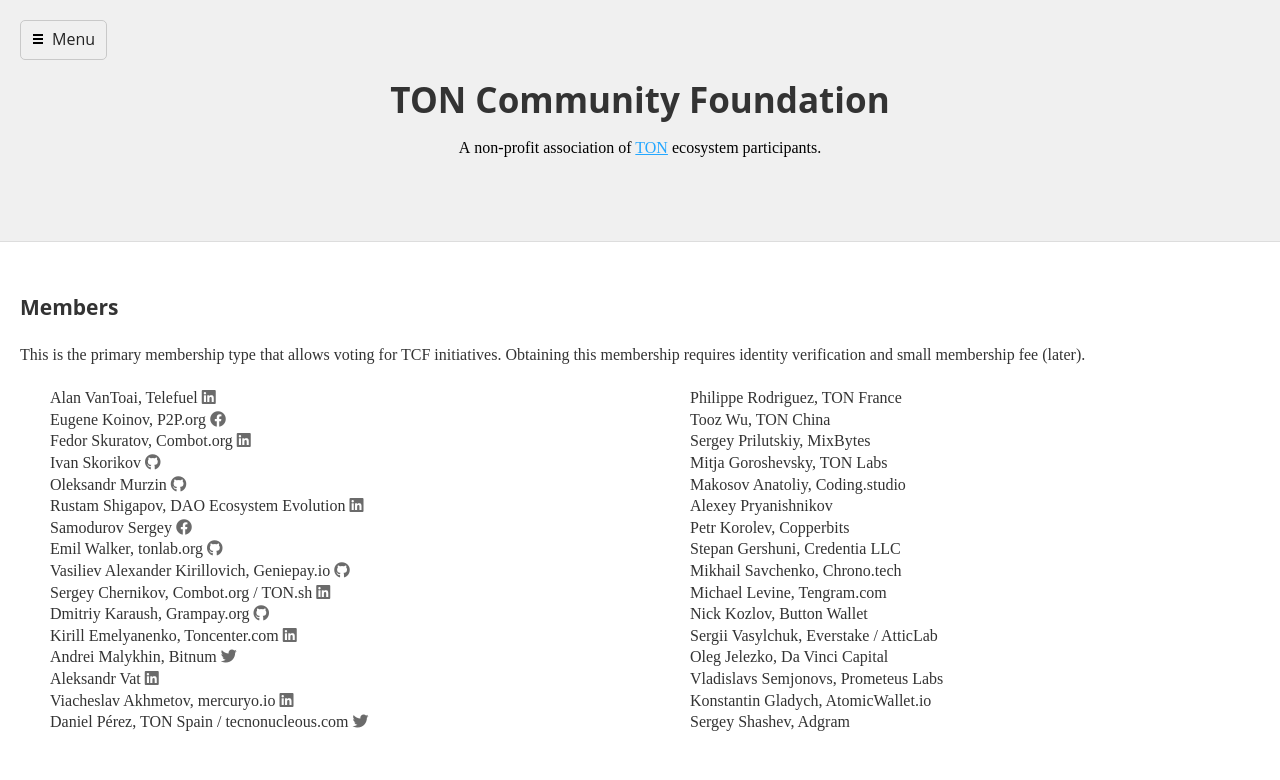
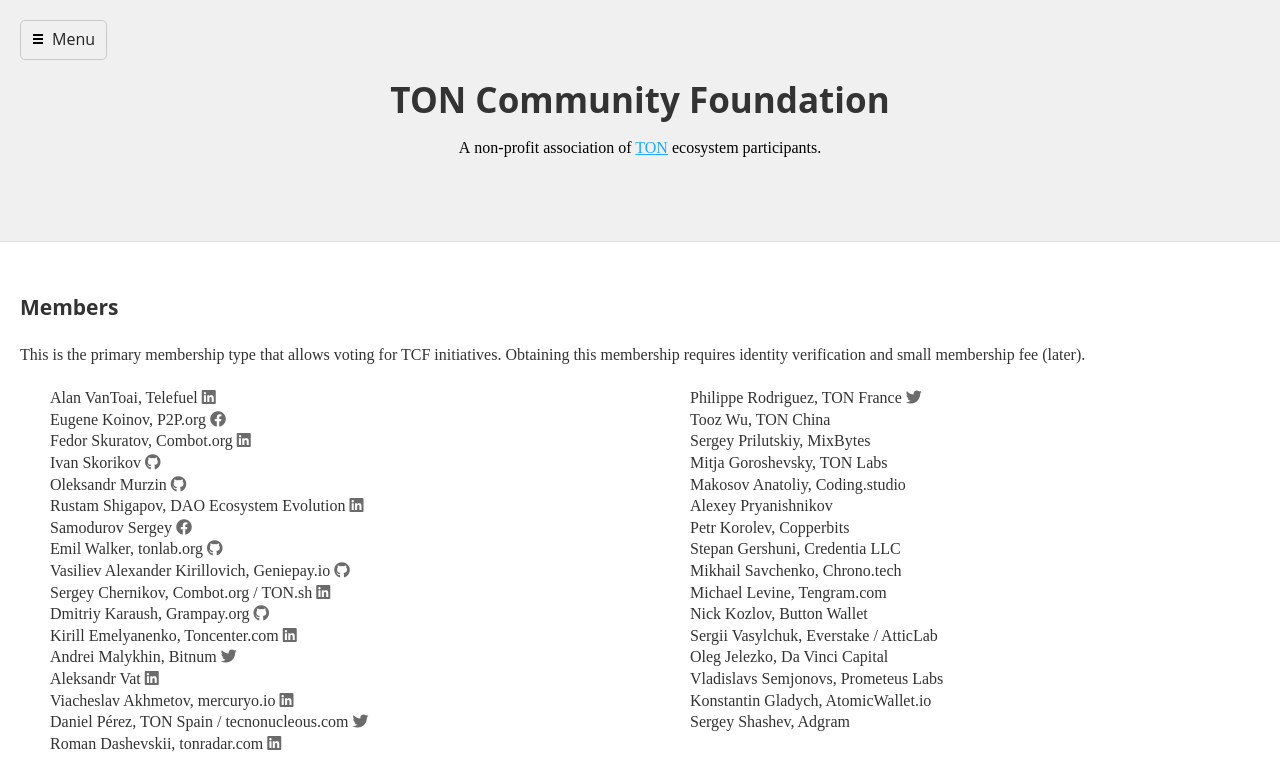
Before and after one commit to akme/site, a plain HTML site: page members.html in a window 1280 px wide. Shown: the top 780 px of the page. Drawn offline with nearby package versions, Linux system fonts and the light colour scheme; a script that the page names is missing.

Commit message:
changes member list

```diff
--- a/members.html
+++ b/members.html
@@ -104,12 +104,17 @@
             <span>Daniel Pérez, TON Spain / tecnonucleous.com</span>
             <a href="https://twitter.com/danielperez9430" target="_blank"><i class="fab fa-twitter"></i></a>
           </li>
+          <li>
+            <span>Roman Dashevskii, tonradar.com</span>
+            <a href="https://linkedin.com/in/dashevski/" target="_blank"><i class="fab fa-linkedin"></i></a>
+          </li>
         </ul>
       </div>
       <div class="w-col w-col-6">
         <ul>
           <li>
             <span>Philippe Rodriguez, TON France</span>
+            <a href="http://twitter.com/philrod" target="_blank"><i class="fab fa-twitter"></i></a>
           </li>
           <li>
             <span>Tooz Wu, TON China</span>
```
